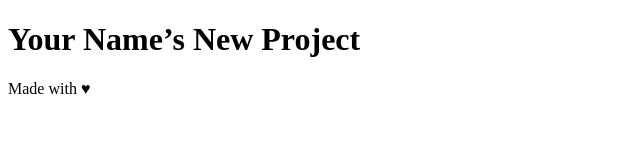
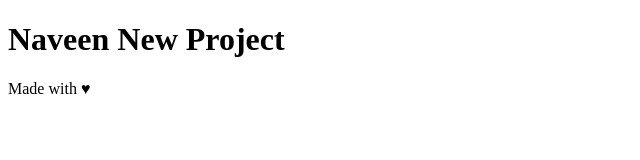
Before and after one commit to Naveen1617/mynewproject, a plain HTML site: page index.html in a window 1280 px wide. Shown: the whole page, without its empty margins (0-640 px from the left). Drawn offline with Linux system fonts and the light colour scheme.

Commit message:
second commit

```diff
--- a/index.html
+++ b/index.html
@@ -10,7 +10,7 @@
 <body>
 
    <header>
-       <h1>Your Name’s New Project</h1>
+       <h1>Naveen New Project</h1>
    </header>
 
    <div class="container">
```
